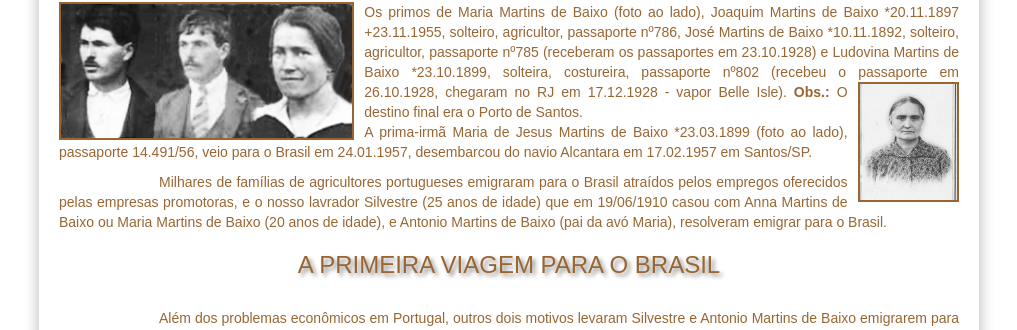
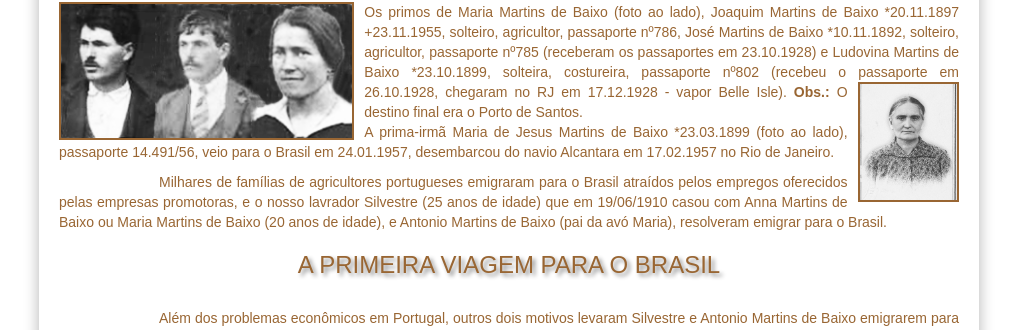
Before and after one commit to claudiovargas1955/claudiovargas1955.github.io, a Jekyll site: the page built from _pages/historia-de-silvestre.html, in a window 1280 px wide and 900 px high, scrolled down 7846 px. Shown: the part 136-466 px from the top of the window, without its empty margins (131-1148 px from the left). Built offline with Jekyll 4.4.1, drawn with Linux system fonts in a browser that asks for light colours; some web fonts are replaced.

Commit message:
Update historia-de-silvestre.html

```diff
--- a/_pages/historia-de-silvestre.html
+++ b/_pages/historia-de-silvestre.html
@@ -435,7 +435,7 @@ Baixo *23.10.1899, solteira, costureira, passaporte nº802 (recebeu o passaporte
 Belle Isle).<img class="dir" style="float:right"; src="/images/Maria de Jesus martins de Baixo.jpg" height="120px" title="Maria de
 Jesus Martins de Baixo";/> <b>Obs.: </b>O destino final era o Porto de Santos. <br>
 A prima-irmã Maria de Jesus Martins de Baixo *23.03.1899 (foto ao lado), passaporte 14.491/56, veio para o Brasil em 24.01.1957,
-desembarcou do navio Alcantara em 17.02.1957 em Santos/SP.
+desembarcou do navio Alcantara em 17.02.1957 no Rio de Janeiro.
 
 <p style="text-indent:100px";/>Milhares de famílias de agricultores portugueses emigraram para o Brasil atraídos pelos empregos
 oferecidos pelas empresas promotoras, e o nosso lavrador Silvestre (25 anos de idade) que em 19/06/1910 casou com Anna Martins de
```
